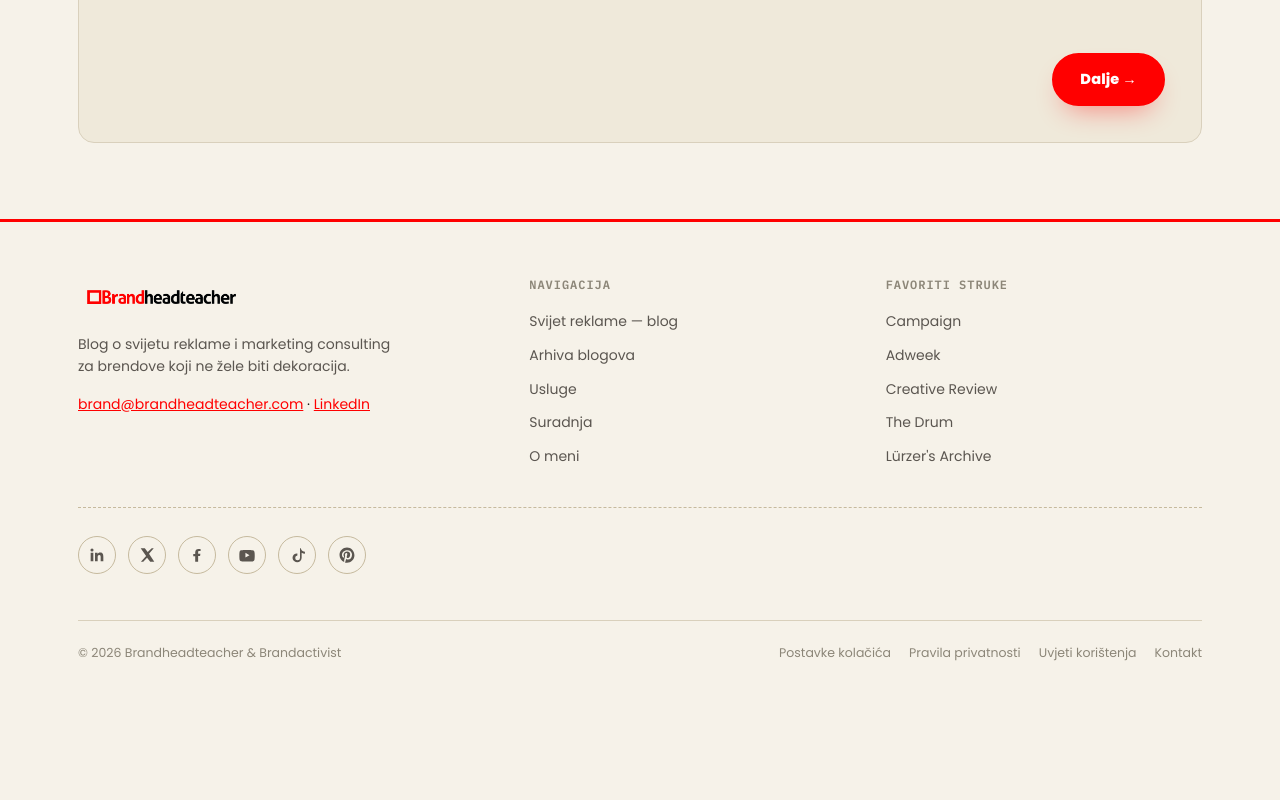
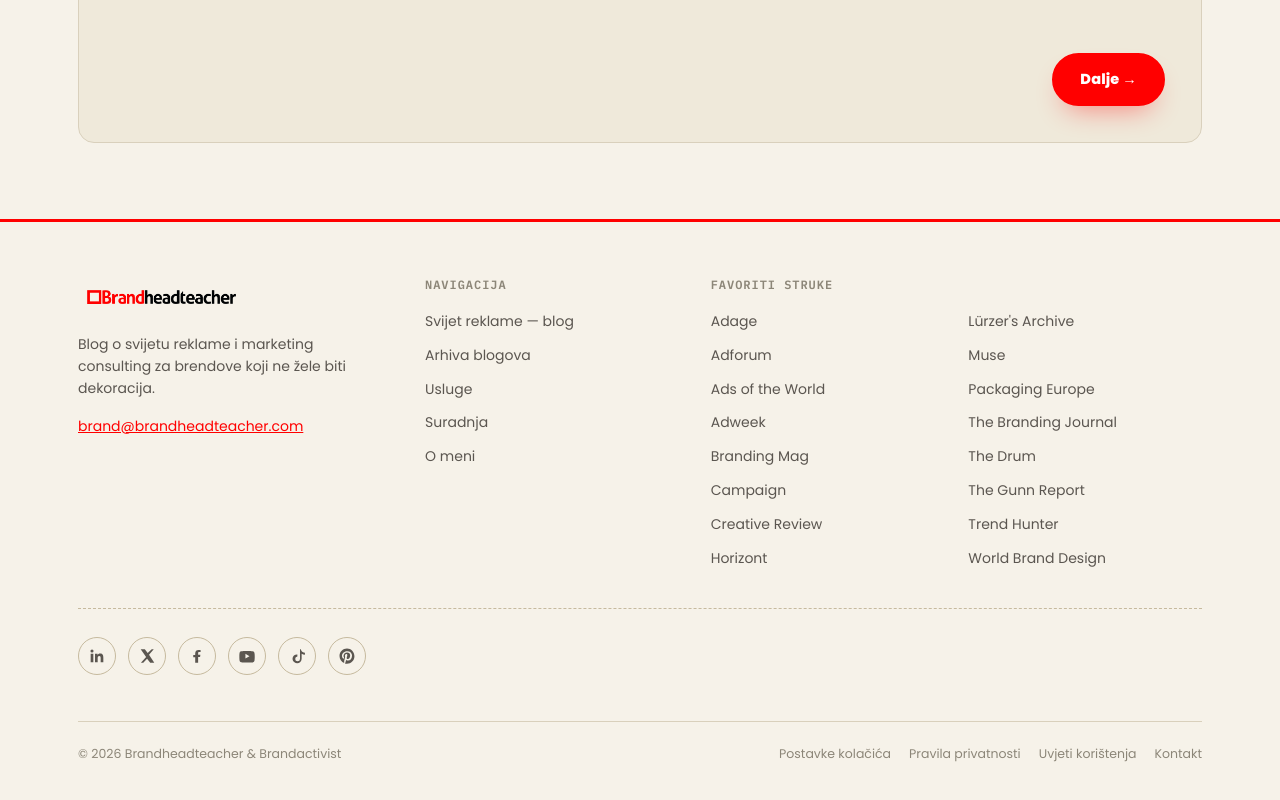
Before and after one commit to Brandheadteacher/Blog-Web, a plain HTML site: page index.html in a window 1280 px wide. Shown: the part 5353-6153 px from the top of the page. Before the commit the page ends 6051 px from the top, so only its background shows below. Drawn offline with Linux system fonts and the light colour scheme.

Commit message:
Ukloni LinkedIn link uz email, dodaj 16 favorita struke u dva stupca

```diff
--- a/index.html
+++ b/index.html
@@ -498,10 +498,12 @@ section{ padding:76px 0; }
 
 /* ============ FOOTER ============ */
 footer{ border-top:3px solid var(--red); padding:54px 0 36px; }
-.foot-grid{ display:grid; grid-template-columns:1.3fr 1fr 1fr; gap:40px; }
+.foot-grid{ display:grid; grid-template-columns:1fr 0.8fr 1.6fr; gap:40px; }
 @media (max-width:760px){ .foot-grid{ grid-template-columns:1fr; gap:30px; } }
 footer h4{ font-family:var(--mono); font-size:12px; letter-spacing:0.08em; text-transform:uppercase; color:var(--ink-faint); margin:0 0 14px; }
 .foot-links{ list-style:none; padding:0; margin:0; display:flex; flex-direction:column; gap:9px; }
+.foot-fav-cols{ display:grid; grid-template-columns:1fr 1fr; gap:0 24px; }
+@media (max-width:480px){ .foot-fav-cols{ grid-template-columns:1fr; gap:9px 0; } }
 .foot-links a{ color:var(--ink-soft); text-decoration:none; font-size:14px; }
 .foot-links a:hover{ color:var(--ink); text-decoration:underline; }
 .foot-social{ display:flex; gap:12px; margin-top:38px; padding-top:28px; border-top:1px dashed var(--line-strong); }
@@ -842,7 +844,7 @@ footer h4{ font-family:var(--mono); font-size:12px; letter-spacing:0.08em; text-
       <div>
         <img class="brand-logo-img lg" src="logo.png" width="1285" height="324" alt="Brandheadteacher">
         <p style="color:var(--ink-soft); font-size:14px; max-width:36ch; margin-top:16px;" data-i18n="foot_tagline">Blog o svijetu reklame i marketing consulting za brendove koji ne žele biti dekoracija.</p>
-        <p style="margin-top:16px; font-size:14px;"><a href="mailto:brand@brandheadteacher.com">brand@brandheadteacher.com</a> · <a href="https://www.linkedin.com/in/brandheadteacher/" target="_blank" rel="noopener">LinkedIn</a></p>
+        <p style="margin-top:16px; font-size:14px;"><a href="mailto:brand@brandheadteacher.com">brand@brandheadteacher.com</a></p>
       </div>
       <div>
         <h4 data-i18n="foot_nav_h4">Navigacija</h4>
@@ -856,13 +858,28 @@ footer h4{ font-family:var(--mono); font-size:12px; letter-spacing:0.08em; text-
       </div>
       <div>
         <h4 data-i18n="foot_fav_h4">Favoriti struke</h4>
-        <ul class="foot-links">
-          <li><a href="#">Campaign</a></li>
-          <li><a href="#">Adweek</a></li>
-          <li><a href="#">Creative Review</a></li>
-          <li><a href="#">The Drum</a></li>
-          <li><a href="#">Lürzer's Archive</a></li>
-        </ul>
+        <div class="foot-fav-cols">
+          <ul class="foot-links">
+            <li><a href="https://adage.com/" target="_blank" rel="noopener">Adage</a></li>
+            <li><a href="https://www.adforum.com/" target="_blank" rel="noopener">Adforum</a></li>
+            <li><a href="https://www.adsoftheworld.com/" target="_blank" rel="noopener">Ads of the World</a></li>
+            <li><a href="https://www.adweek.com/" target="_blank" rel="noopener">Adweek</a></li>
+            <li><a href="https://www.brandingmag.com/" target="_blank" rel="noopener">Branding Mag</a></li>
+            <li><a href="https://www.campaignlive.co.uk/?src_site=brandrepublic" target="_blank" rel="noopener">Campaign</a></li>
+            <li><a href="https://www.creativereview.co.uk/" target="_blank" rel="noopener">Creative Review</a></li>
+            <li><a href="https://www.horizont.net/" target="_blank" rel="noopener">Horizont</a></li>
+          </ul>
+          <ul class="foot-links">
+            <li><a href="https://www.luerzersarchive.com/" target="_blank" rel="noopener">Lürzer's Archive</a></li>
+            <li><a href="https://museaward.com/category.php" target="_blank" rel="noopener">Muse</a></li>
+            <li><a href="https://www.packagingeurope.com/" target="_blank" rel="noopener">Packaging Europe</a></li>
+            <li><a href="https://www.thebrandingjournal.com/" target="_blank" rel="noopener">The Branding Journal</a></li>
+            <li><a href="https://www.thedrum.com/" target="_blank" rel="noopener">The Drum</a></li>
+            <li><a href="https://archive.gunnreport.com/?lvl=1" target="_blank" rel="noopener">The Gunn Report</a></li>
+            <li><a href="https://www.trendhunter.com/" target="_blank" rel="noopener">Trend Hunter</a></li>
+            <li><a href="https://worldbranddesign.com/" target="_blank" rel="noopener">World Brand Design</a></li>
+          </ul>
+        </div>
       </div>
     </div>
     <div class="foot-social">
```
